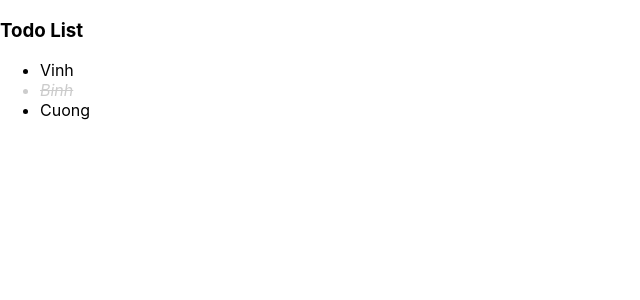
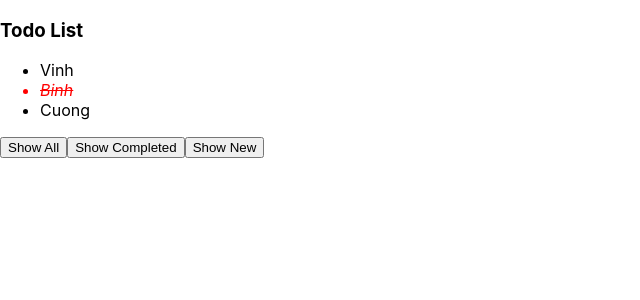
Before and after one commit to MAICHIVINH/learn-reactjs, a React (Create React App) app: page / in a window 1280 px wide. Shown: the top 300 px of the page, without its empty margins (0-640 px from the left). Built offline with nearby package versions, Linux system fonts and the light colour scheme.

Commit message:
06-03 Lab: Filter Todo

```diff
--- a/src/features/Todo/compunents/TodoList/index.jsx
+++ b/src/features/Todo/compunents/TodoList/index.jsx
@@ -1,11 +1,11 @@
 import React from 'react';
 import PropTypes from 'prop-types';
-import classnames from 'classnames';
+import classNames from 'classnames';
 import './styles.scss';
 
 TodoList.propTypes = {
-    todoList: PropTypes.array,
-    onTodoClick: PropTypes.func,
+    todoList: PropTypes.array.isRequired,
+    onTodoClick: PropTypes.func.isRequired,
 };
 
 TodoList.defaultProps = {
@@ -13,8 +13,12 @@ TodoList.defaultProps = {
     onTodoClick: null,
 }
 
-function TodoList({todoList, onTodoClick}) {
+function TodoList(props) {
+
+    const { todoList, onTodoClick } = props;
+
     const handleTodoClick = (todo, idx) => {
+
         if (!onTodoClick) return;
 
         onTodoClick(todo, idx);
@@ -22,14 +26,23 @@ function TodoList({todoList, onTodoClick}) {
 
     return (
         <ul className="todo-list" >
+
             {/* Khi render List phải chỉ định key */}
             {todoList.map((todo, idx) => (
-                <li key={todo.id} className={classnames({
+
+                <li key={todo.id}
+
+                className={classNames({
+
                     'todo-item': true,
+
                     completed: todo.status === 'completed'
+
                 })}
+
                 onClick={() => handleTodoClick(todo, idx)}
                 >
+
                     {todo.title}
                 </li>
             ))}
--- a/src/features/Todo/compunents/TodoList/styles.scss
+++ b/src/features/Todo/compunents/TodoList/styles.scss
@@ -1,11 +1,13 @@
-.todo-list {
+.todo-list{
+
     & > li {
         cursor: pointer;
-    };
+    }
+
 
     & > li.completed {
-        color: #ccc;
         font-style: italic;
+        color: red;
         text-decoration: line-through;
-    };
+    }
 }
--- a/src/features/Todo/index.jsx
+++ b/src/features/Todo/index.jsx
@@ -7,7 +7,7 @@ TodoFeature.propTypes = {
 };
 
 function TodoFeature(props) {
-    const inittodoList = [
+    const initTodoList = [
         {
             id: 1,
             title: 'Vinh',
@@ -26,25 +26,51 @@ function TodoFeature(props) {
 
     ];
 
-    const [todoList, setTodoList] = useState(inittodoList);
+    const [todoList, setTodoList] = useState(initTodoList);
+
+    const [filteredStatus, setFilteredStatus] = useState('all');
+
     const handleTodoClick = (todo, idx) => {
+
         // clone ra mang moi
         const newTodoList = [...todoList];
         console.log(todo, idx);
+
         // toggle state
-        const newTodo = {
+        newTodoList[idx] = {
             ...newTodoList[idx],
-            status: newTodoList[idx].status === 'new' ? 'complete' : 'new',
+            status: newTodoList[idx].status === 'new' ? 'completed' : 'new',
         };
-        newTodoList[idx] = newTodo;
+
+
         //update todo list
         setTodoList(newTodoList);
     }
+    const handleShowAllClick = () => {
+        setFilteredStatus('all');
+    }
+    const handleShowCompletedClick = () => {
+        setFilteredStatus('completed');
+    }
+    const handleShowNewClick = () => {
+        setFilteredStatus('new');
+    }
+
+    const renderedTodoList = todoList.filter(todo => filteredStatus === 'all'
+        || filteredStatus === todo.status);
+
+    // console.log(renderedTodoList);
 
     return (
         <div>
             <h3>Todo List</h3>
-            <TodoList todoList={todoList} onTodoClick={handleTodoClick} />
+            <TodoList todoList={renderedTodoList} onTodoClick={handleTodoClick} />
+
+            <div>
+            <button onClick={handleShowAllClick} >Show All</button>
+            <button onClick={handleShowCompletedClick} >Show Completed</button>
+            <button onClick={handleShowNewClick} >Show New</button>
+            </div>
         </div>
     );
 }
```
